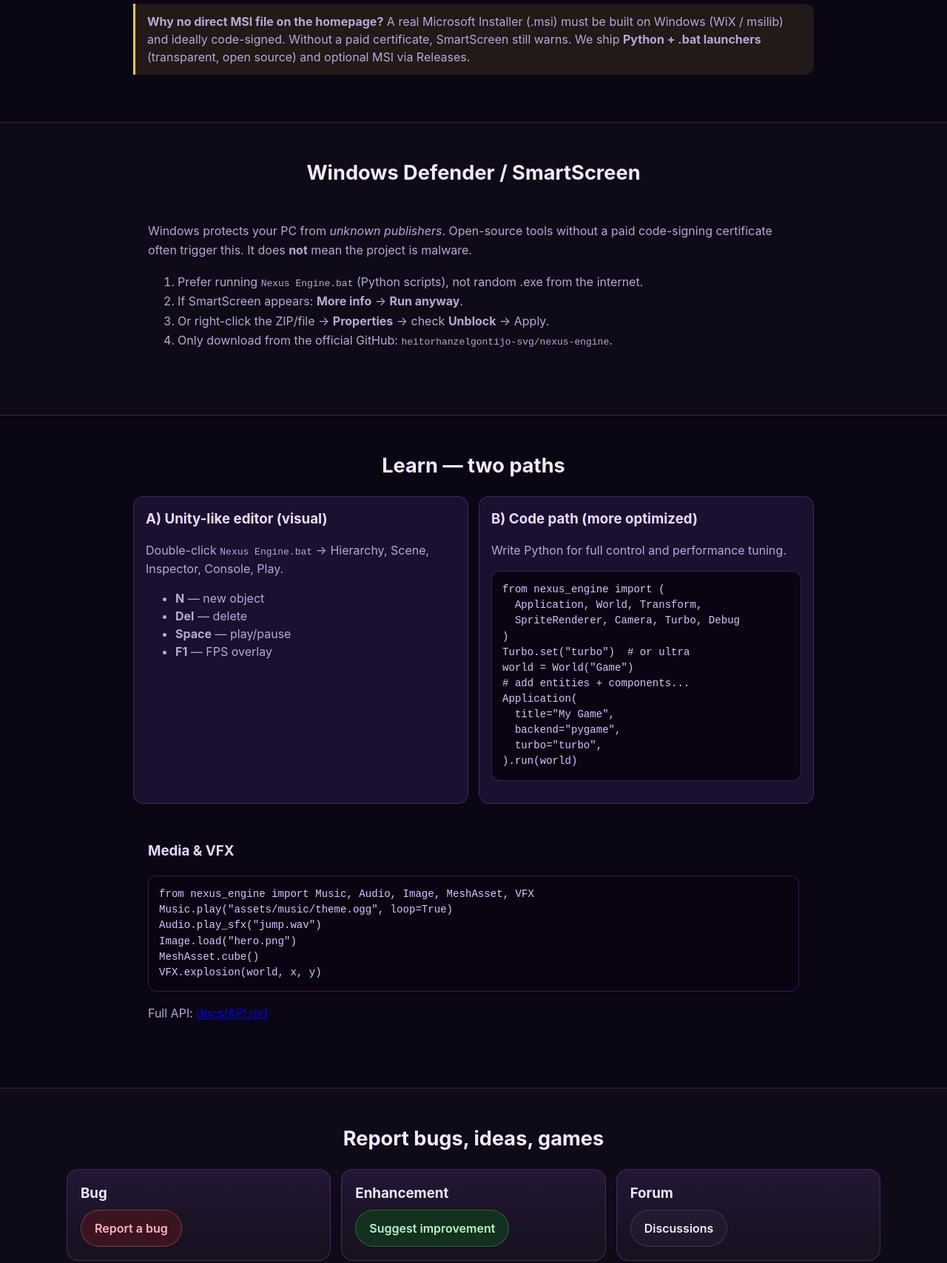
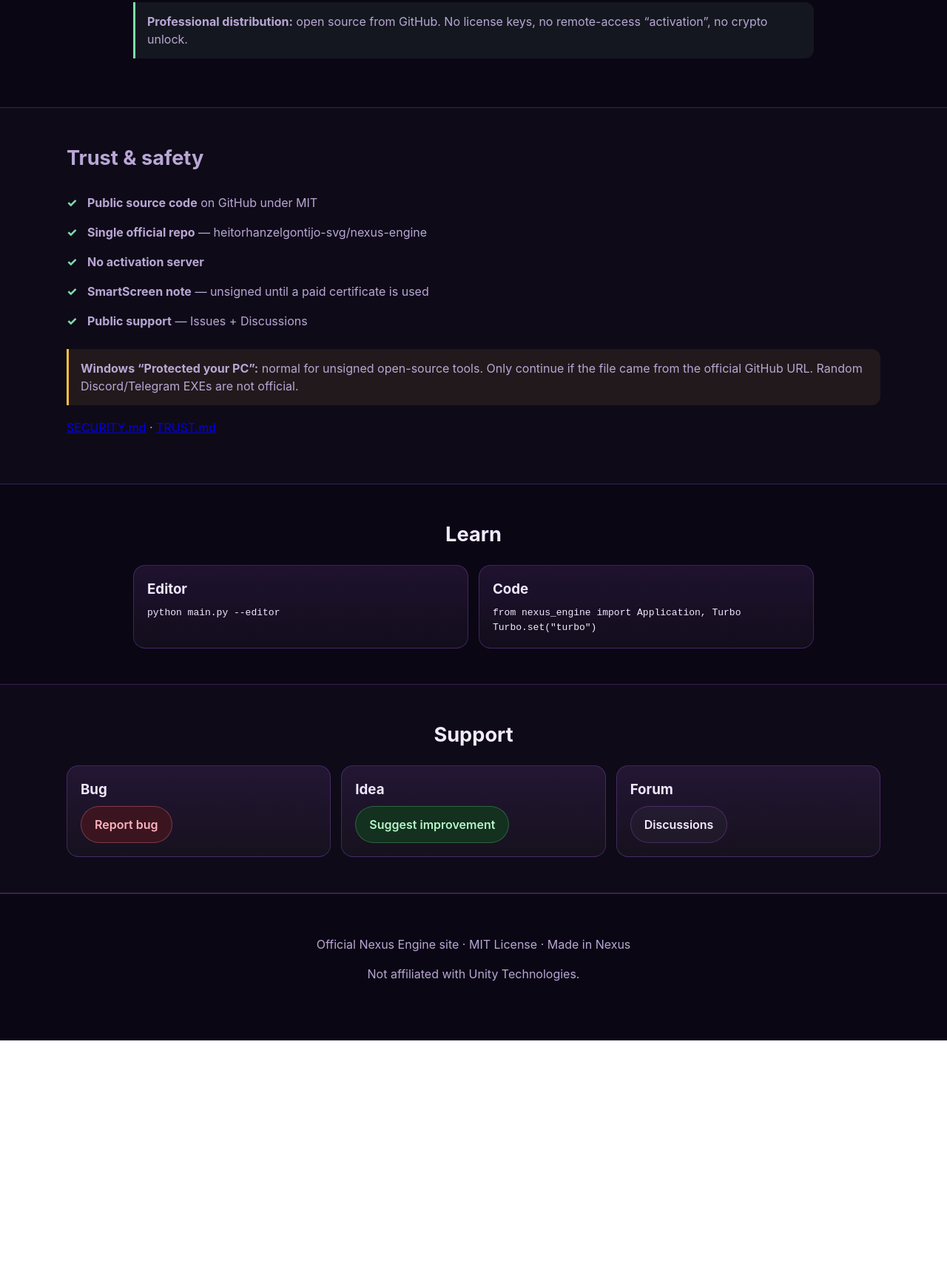
Before and after one commit to Nexus-Products-ofc/nexus-engine, a plain HTML site: page docs/index.html in a window 1280 px wide. Shown: the part 816-2524 px from the top of the page at 74% size. After the commit the page ends 2223 px from the top, so only its background shows below. Drawn offline with Linux system fonts and the light colour scheme.

Commit message:
Professional trust: SECURITY, TRUST, official English site, anti-scam messaging

```diff
--- a/docs/index.html
+++ b/docs/index.html
@@ -3,140 +3,97 @@
 <head>
   <meta charset="UTF-8" />
   <meta name="viewport" content="width=device-width, initial-scale=1" />
-  <title>Nexus Engine 1.0 TURBO — Download & Learn</title>
+  <title>Nexus Engine — Official Site</title>
+  <meta name="description" content="Official Nexus Engine website. Open-source Python game engine. Download only from GitHub." />
   <link rel="stylesheet" href="styles.css" />
   <style>
-    .warn{border-left:3px solid #f6c343;background:rgba(246,195,67,.1);padding:12px 16px;border-radius:0 12px 12px 0;margin:16px auto;max-width:920px;color:var(--muted);text-align:left}
-    .path{display:grid;grid-template-columns:repeat(auto-fit,minmax(260px,1fr));gap:14px;max-width:920px;margin:0 auto}
-    .path article{background:var(--card);border:1px solid var(--line);border-radius:14px;padding:16px;text-align:left}
-    .path h3{margin:0 0 8px;color:#ecd9ff}
-    pre{background:#0a0412;border:1px solid var(--line);border-radius:12px;padding:14px;overflow:auto;color:#d7c4ff;font-size:.88rem;text-align:left}
+    .trust { max-width: 920px; margin: 0 auto; text-align: left; color: var(--muted); }
+    .check { list-style: none; padding: 0; }
+    .check li { padding: 8px 0 8px 28px; position: relative; }
+    .check li::before { content: "✓"; position: absolute; left: 0; color: #7ddea8; font-weight: 800; }
+    .warn { border-left: 3px solid #f6c343; background: rgba(246,195,67,.08); padding: 14px 16px; border-radius: 0 12px 12px 0; margin: 18px 0; }
+    .okbox { border-left: 3px solid #7ddea8; background: rgba(125,222,168,.08); padding: 14px 16px; border-radius: 0 12px 12px 0; margin: 18px 0; }
+    .mono { font-family: ui-monospace, Consolas, monospace; font-size: .9rem; color: #d7c4ff; }
   </style>
 </head>
 <body>
   <div class="bg-glow"></div>
   <header class="nav"><div class="nav-inner">
-    <a class="brand" href="#top"><span>Nexus <span class="badge-turbo">1.0 TURBO</span></span></a>
+    <a class="brand" href="#top"><span>Nexus Engine</span> <span class="badge-turbo">Official</span></a>
     <nav class="links">
       <a href="#download">Download</a>
-      <a href="#defender">Windows Defender</a>
+      <a href="#trust">Trust &amp; Safety</a>
       <a href="#learn">Learn</a>
-      <a href="#report">Report</a>
+      <a href="#report">Support</a>
       <a href="https://github.com/heitorhanzelgontijo-svg/nexus-engine" target="_blank" rel="noopener">GitHub</a>
     </nav>
   </div></header>
-
   <main id="top">
     <section class="hero">
-      <h1>Nexus Engine <span class="badge-turbo">1.0 TURBO</span></h1>
-      <p class="tagline">Unity-like editor · optional code path · open source MIT</p>
-      <p class="sub">Download the Windows ZIP (safe .bat launchers). MSI is optional and built on Windows.</p>
+      <h1>Nexus Engine</h1>
+      <p class="tagline">Official open-source Python game engine</p>
+      <p class="sub">MIT licensed · source on GitHub · Unity-inspired editor · no activation, no hidden fees</p>
       <div class="cta">
-        <a class="btn primary" href="https://github.com/heitorhanzelgontijo-svg/nexus-engine/archive/refs/heads/main.zip">Download ZIP (source)</a>
-        <a class="btn ghost" href="https://github.com/heitorhanzelgontijo-svg/nexus-engine/releases">GitHub Releases</a>
-        <a class="btn star" href="https://github.com/heitorhanzelgontijo-svg/nexus-engine">Star</a>
+        <a class="btn primary" href="https://github.com/heitorhanzelgontijo-svg/nexus-engine/archive/refs/heads/main.zip">Download official ZIP</a>
+        <a class="btn ghost" href="https://github.com/heitorhanzelgontijo-svg/nexus-engine">View source on GitHub</a>
+        <a class="btn star" href="https://github.com/heitorhanzelgontijo-svg/nexus-engine/releases">Releases</a>
       </div>
+      <p class="sub" style="margin-top:12px">Always check the URL: <span class="mono">github.com/heitorhanzelgontijo-svg/nexus-engine</span></p>
     </section>
-
     <section id="download" class="section">
-      <h2>Download for Windows</h2>
+      <h2>Official download</h2>
       <div class="dl-grid">
         <div class="dl-card">
-          <h3>1. Recommended: Source ZIP</h3>
-          <p>Official GitHub archive. Extract → Install Dependencies → Nexus Engine.bat</p>
+          <h3>Source ZIP (recommended)</h3>
+          <p>From GitHub only. Extract, install deps, run the editor.</p>
           <a class="btn primary" href="https://github.com/heitorhanzelgontijo-svg/nexus-engine/archive/refs/heads/main.zip">Download ZIP</a>
         </div>
         <div class="dl-card">
-          <h3>2. Releases (ZIP / MSI)</h3>
-          <p>When a Release is published, get NexusEngine-1.0-Windows.zip or .msi here.</p>
-          <a class="btn ok" href="https://github.com/heitorhanzelgontijo-svg/nexus-engine/releases/latest">Open Releases</a>
+          <h3>GitHub Releases</h3>
+          <p>Versioned builds and changelog.</p>
+          <a class="btn ok" href="https://github.com/heitorhanzelgontijo-svg/nexus-engine/releases">Open Releases</a>
         </div>
         <div class="dl-card">
-          <h3>3. Build MSI yourself</h3>
-          <p>On a Windows PC after extract:</p>
-          <pre style="margin:0">python build_msi.py</pre>
+          <h3>Clone with Git</h3>
+          <p class="mono">git clone https://github.com/heitorhanzelgontijo-svg/nexus-engine.git</p>
         </div>
       </div>
-      <div class="warn">
-        <strong>Why no direct MSI file on the homepage?</strong>
-        A real Microsoft Installer (.msi) must be built on Windows (WiX / msilib) and ideally code-signed.
-        Without a paid certificate, SmartScreen still warns. We ship <strong>Python + .bat launchers</strong> (transparent, open source) and optional MSI via Releases.
+      <div class="trust"><div class="okbox"><strong>Professional distribution:</strong> open source from GitHub. No license keys, no remote-access “activation”, no crypto unlock.</div></div>
+    </section>
+    <section id="trust" class="section alt">
+      <div class="trust">
+        <h2 style="text-align:left">Trust &amp; safety</h2>
+        <ul class="check">
+          <li><strong>Public source code</strong> on GitHub under MIT</li>
+          <li><strong>Single official repo</strong> — heitorhanzelgontijo-svg/nexus-engine</li>
+          <li><strong>No activation server</strong></li>
+          <li><strong>SmartScreen note</strong> — unsigned until a paid certificate is used</li>
+          <li><strong>Public support</strong> — Issues + Discussions</li>
+        </ul>
+        <div class="warn"><strong>Windows “Protected your PC”:</strong> normal for unsigned open-source tools. Only continue if the file came from the official GitHub URL. Random Discord/Telegram EXEs are not official.</div>
+        <p><a href="https://github.com/heitorhanzelgontijo-svg/nexus-engine/blob/main/SECURITY.md">SECURITY.md</a> · <a href="https://github.com/heitorhanzelgontijo-svg/nexus-engine/blob/main/TRUST.md">TRUST.md</a></p>
       </div>
     </section>
-
-    <section id="defender" class="section alt">
-      <h2>Windows Defender / SmartScreen</h2>
-      <div class="doc-block" style="max-width:920px;margin:0 auto">
-        <p style="color:var(--muted);text-align:left">Windows protects your PC from <em>unknown publishers</em>. Open-source tools without a paid code-signing certificate often trigger this. It does <strong>not</strong> mean the project is malware.</p>
-        <ol style="color:var(--muted);text-align:left">
-          <li>Prefer running <code>Nexus Engine.bat</code> (Python scripts), not random .exe from the internet.</li>
-          <li>If SmartScreen appears: <strong>More info</strong> → <strong>Run anyway</strong>.</li>
-          <li>Or right-click the ZIP/file → <strong>Properties</strong> → check <strong>Unblock</strong> → Apply.</li>
-          <li>Only download from the official GitHub: <code>heitorhanzelgontijo-svg/nexus-engine</code>.</li>
-        </ol>
+    <section id="learn" class="section">
+      <h2>Learn</h2>
+      <div class="dl-grid">
+        <div class="dl-card"><h3>Editor</h3><pre style="margin:0">python main.py --editor</pre></div>
+        <div class="dl-card"><h3>Code</h3><pre style="margin:0">from nexus_engine import Application, Turbo
+Turbo.set("turbo")</pre></div>
       </div>
     </section>
-
-    <section id="learn" class="section">
-      <h2>Learn — two paths</h2>
-      <div class="path">
-        <article>
-          <h3>A) Unity-like editor (visual)</h3>
-          <p style="color:var(--muted)">Double-click <code>Nexus Engine.bat</code> → Hierarchy, Scene, Inspector, Console, Play.</p>
-          <ul style="color:var(--muted)">
-            <li><b>N</b> — new object</li>
-            <li><b>Del</b> — delete</li>
-            <li><b>Space</b> — play/pause</li>
-            <li><b>F1</b> — FPS overlay</li>
-          </ul>
-        </article>
-        <article>
-          <h3>B) Code path (more optimized)</h3>
-          <p style="color:var(--muted)">Write Python for full control and performance tuning.</p>
-          <pre>from nexus_engine import (
-  Application, World, Transform,
-  SpriteRenderer, Camera, Turbo, Debug
-)
-Turbo.set("turbo")  # or ultra
-world = World("Game")
-# add entities + components...
-Application(
-  title="My Game",
-  backend="pygame",
-  turbo="turbo",
-).run(world)</pre>
-        </article>
-      </div>
-      <div class="doc-block" style="max-width:920px;margin:24px auto 0">
-        <h3 style="color:#e8d5ff;text-align:left">Media &amp; VFX</h3>
-        <pre>from nexus_engine import Music, Audio, Image, MeshAsset, VFX
-Music.play("assets/music/theme.ogg", loop=True)
-Audio.play_sfx("jump.wav")
-Image.load("hero.png")
-MeshAsset.cube()
-VFX.explosion(world, x, y)</pre>
-        <p style="color:var(--muted);text-align:left">Full API: <a href="https://github.com/heitorhanzelgontijo-svg/nexus-engine/blob/main/docs/API.md">docs/API.md</a></p>
-      </div>
-    </section>
-
     <section id="report" class="section alt">
-      <h2>Report bugs, ideas, games</h2>
+      <h2>Support</h2>
       <div class="dl-grid">
-        <div class="dl-card">
-          <h3>Bug</h3>
-          <a class="btn danger" href="https://github.com/heitorhanzelgontijo-svg/nexus-engine/issues/new?labels=bug&title=%5BBUG%5D%20" target="_blank" rel="noopener">Report a bug</a>
-        </div>
-        <div class="dl-card">
-          <h3>Enhancement</h3>
-          <a class="btn ok" href="https://github.com/heitorhanzelgontijo-svg/nexus-engine/issues/new?labels=enhancement&title=%5BENHANCEMENT%5D%20" target="_blank" rel="noopener">Suggest improvement</a>
-        </div>
-        <div class="dl-card">
-          <h3>Forum</h3>
-          <a class="btn ghost" href="https://github.com/heitorhanzelgontijo-svg/nexus-engine/discussions" target="_blank" rel="noopener">Discussions</a>
-        </div>
+        <div class="dl-card"><h3>Bug</h3><a class="btn danger" href="https://github.com/heitorhanzelgontijo-svg/nexus-engine/issues/new?labels=bug&title=%5BBUG%5D%20">Report bug</a></div>
+        <div class="dl-card"><h3>Idea</h3><a class="btn ok" href="https://github.com/heitorhanzelgontijo-svg/nexus-engine/issues/new?labels=enhancement&title=%5BENHANCEMENT%5D%20">Suggest improvement</a></div>
+        <div class="dl-card"><h3>Forum</h3><a class="btn ghost" href="https://github.com/heitorhanzelgontijo-svg/nexus-engine/discussions">Discussions</a></div>
       </div>
     </section>
   </main>
-  <footer><p>Nexus Engine 1.0 TURBO — MIT — Made in Nexus — Teach everyone</p></footer>
+  <footer>
+    <p>Official Nexus Engine site · MIT License · Made in Nexus</p>
+    <p class="sub">Not affiliated with Unity Technologies.</p>
+  </footer>
 </body>
 </html>
```
Also changed, not shown: 2 other files.
